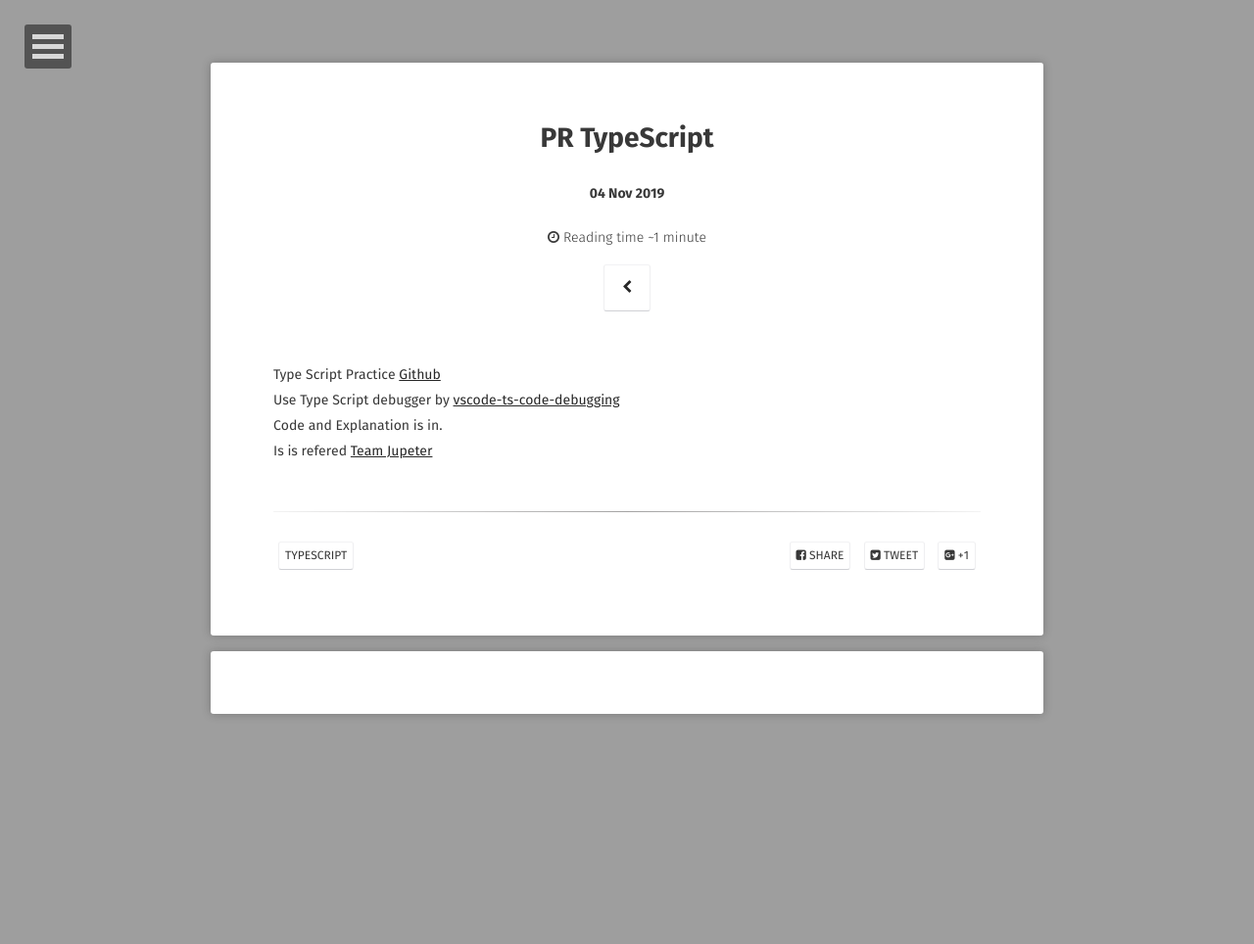
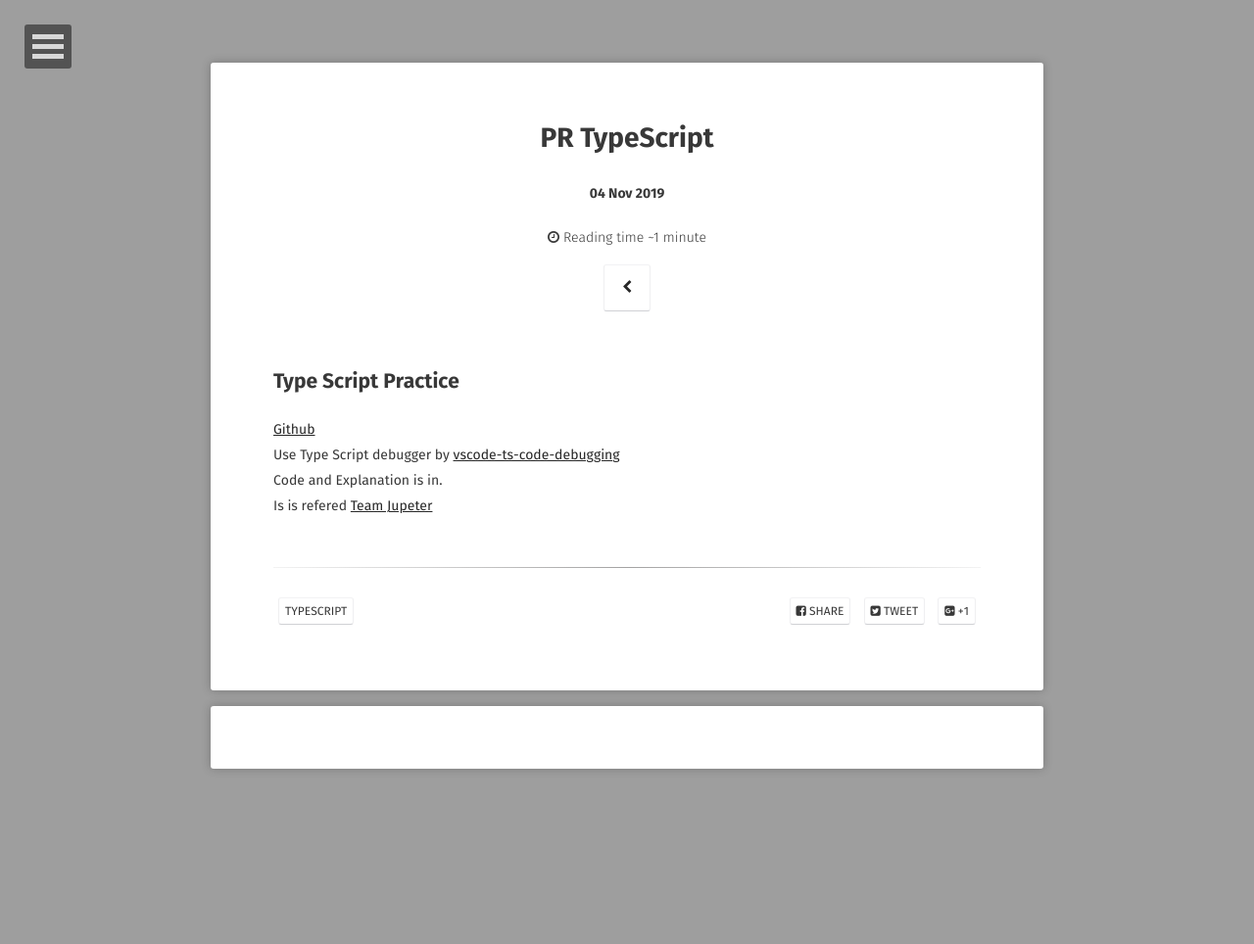
Before and after one commit to Artyrie/Artyrie.github.io, a Jekyll site: the page built from _posts/2019-11-04-PR_TypeScript.md, in a window 1280 px wide. Shown: the whole page at 98% size. Built offline with Jekyll 4.4.1, drawn with Linux system fonts in a browser that asks for light colours; some web fonts are replaced; comment, search, counter and statistics services are not loaded.

Commit message:
Forget insatll by local fix

```diff
--- a/_posts/2019-11-04-PR_TypeScript.md
+++ b/_posts/2019-11-04-PR_TypeScript.md
@@ -8,7 +8,7 @@ tag:
 - TypeScript
 comments: true
 ---
-Type Script Practice
+## Type Script Practice
 <a href="https://github.com/Artyrie/PR_TypeScript">Github</a><br>
 Use Type Script debugger by <a href="https://github.com/Enterprise-JS/vscode-ts-node-debugging">vscode-ts-code-debugging</a><br>
 Code and Explanation is in.<br>
```
